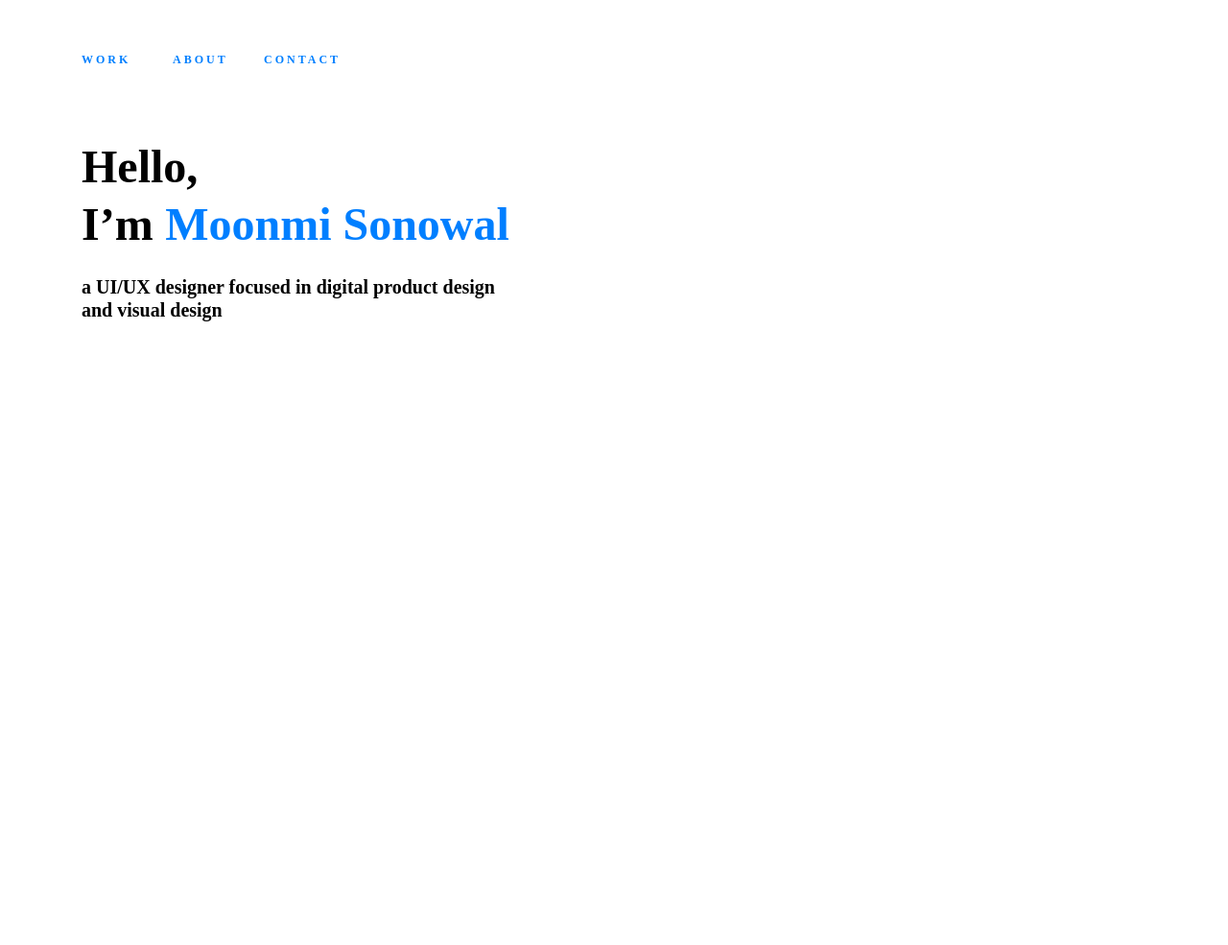
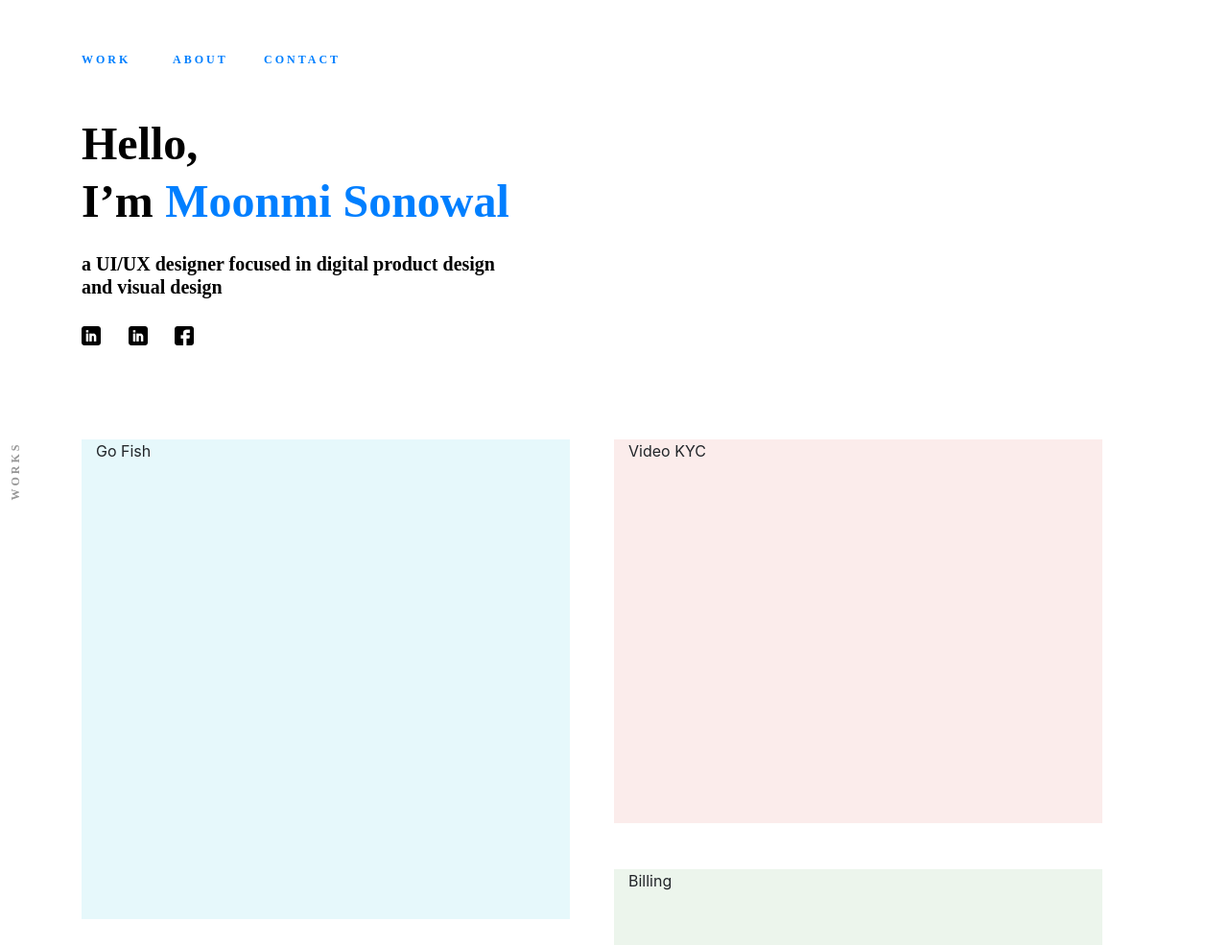
Before and after one commit to MoonSonowal/MoonSonowal, a website: page index.html in a window 1280 px wide. Shown: the top 985 px of the page at 96% size. Before the commit the page ends 800 px from the top, so only its background shows below. Drawn offline with nearby package versions, Linux system fonts and the light colour scheme.

Commit message:
portfolia dummy added

```diff
--- a/css/custom.css
+++ b/css/custom.css
@@ -33,6 +33,36 @@
   font-family: Nunito;
   font-size: 20px;
   font-weight: 700;
-  line-height: 20px;
+  line-height: 0px;
   width: 550px;
-  t
+  text-align: left;
+}
+
+.social-media-links {
+  height: 20px;
+  width: 20px;
+}
+
+.transformed-text {
+  -ms-transform: rotate(-90deg); /* IE 9 */
+  -webkit-transform: rotate(-90deg); /* Safari 3-8 */
+  transform: rotate(-90deg);
+  color: #979797;
+  font-family: Nunito;
+  font-size: 12px;
+  font-weight: 800;
+  letter-spacing: 3px;
+  line-height: 14px;
+  text-align: left;
+  margin-left: -100px;
+  margin-top: 100px;
+}
+
+.minus-margin{
+	margin-top: -40px;
+}
+
+.nopadding {
+   padding: 0 !important;
+   margin: 0 !important;
+}
--- a/index.html
+++ b/index.html
@@ -31,11 +31,11 @@
 </div>
 <!-- END: HEADER - NAVIGATION -->
 
-
+<!-- START: MOONMI INTRO -->
 <div class="container">
   <div class="row pt-4"></div>
   <div class="row pt-4"></div>
-  <div class="row pt-4"></div>
+  <div class="row"></div>
   <div class="row">
     <div class="col">
       <span class="intro-black">Hello,</span><br/>
@@ -50,6 +50,88 @@
       <span class="intro-black-small">and visual design</span><br/>
     </div>
   </div>
+  <div class="row pt-4"></div>
+  <div class="row">
+    <div class="col-xl-6 col-lg-6 col-md-8 col-sm-12">
+      <span>
+        <img src="img/in.png" alt="linkedin" class="social-media-links">
+      </span>
+      <span class="pl-4">
+        <img src="img/in.png" alt="linkedin" class="social-media-links">
+      </span>
+      <span class="pl-4">
+        <img src="img/fb.png" alt="linkedin" class="social-media-links">
+      </span>
+    </div>
+  </div>
+  <!-- END: MOONMI INTRO -->
+
+
+  <!-- START: WORK SECTION -->
+  <div class="container">
+    <div class="row pt-4"></div>
+    <div class="row">
+      <div class="transformed-text">WORKS</div>
+    </div>
+    <div class="row minus-margin">
+      <div class="col-xl-6 col-lg-6 col-md-6 col-sm-12 nopadding">
+        <div class="col-xl-11 col-lg-11 col-md-12 col-sm-12 nopadding">
+
+          <!-- START: PORTFOLIO: TOP-LEFT -->
+          <div class="col" style="background-color: #E6F8FB; height: 500px;">
+            Go Fish
+          </div>
+          <!-- END: PORTFOLIO: TOP-LEFT -->
+
+          <div class="row pt-4"></div>
+          <div class="row pt-4"></div>
+
+          <!-- START: PORTFOLIO: BOTTOM-LEFT -->
+          <div class="col" style="background-color: #FEF3E6; height: 400px;">
+            Trello Redesign
+          </div>
+          <!-- END: PORTFOLIO: BOTTOM-LEFT -->
+
+        </div>
+        <div class="col-xl-1 col-lg-1 col-md-0 col-sm-0">
+        </div>
+      </div>
+
+
+       <div class="col-xl-6 col-lg-6 col-md-6 col-sm-12 nopadding">
+        <div class="col-xl-1 col-lg-1 col-md-0 col-sm-0"></div>
+        <div class="col-xl-11 col-lg-11 col-md-12 col-sm-12 nopadding">
+
+          <!-- START: PORTFOLIO: TOP-RIGHT -->
+          <div class="col" style="background-color: #FBECEB; height: 400px;">
+            Video KYC
+          </div>
+          <!-- END: PORTFOLIO: TOP-RIGHT -->
+
+          <div class="row pt-4"></div>
+          <div class="row pt-4"></div>
+
+          <!-- START: PORTFOLIO: BOTTOM-RIGHT -->
+          <div class="col" style="background-color: #ECF5EC; height: 500px;">
+            Billing
+          </div>
+          <!-- END: PORTFOLIO: BOTTOM-RIGHT -->
+
+        </div>
+      </div>
+  </div>
+  <!-- END: WORK SECTION -->
+
+
+
+
+
+  <div class="row pt-4"></div>
+  <div class="row pt-4"></div>
+  <div class="row pt-4"></div>
+  <div class="row pt-4"></div>
+  <div class="row pt-4"></div>
+  <div class="row pt-4"></div>
 
 </div>
 
```
Also changed, not shown: img/fb.png (added), img/in.png (added), img/insta.png (added), 2 other files.
